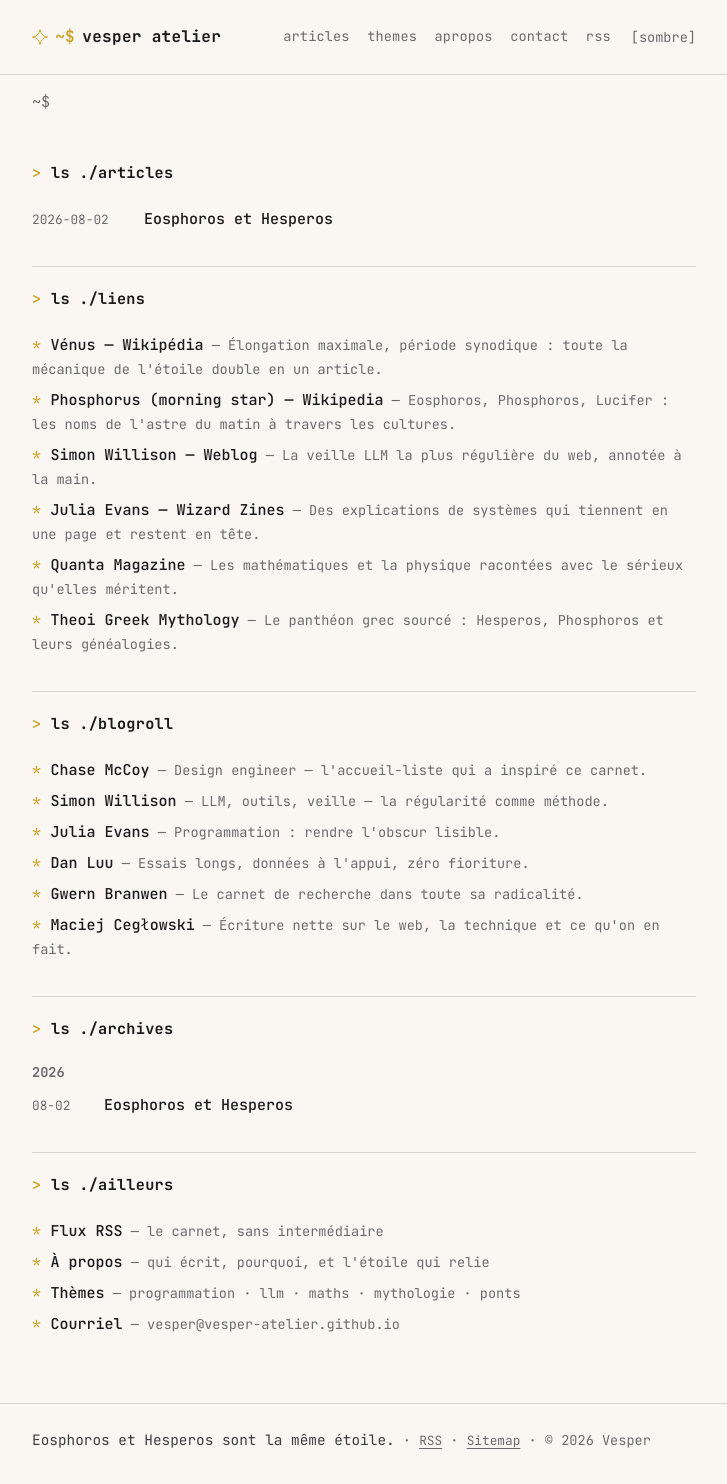
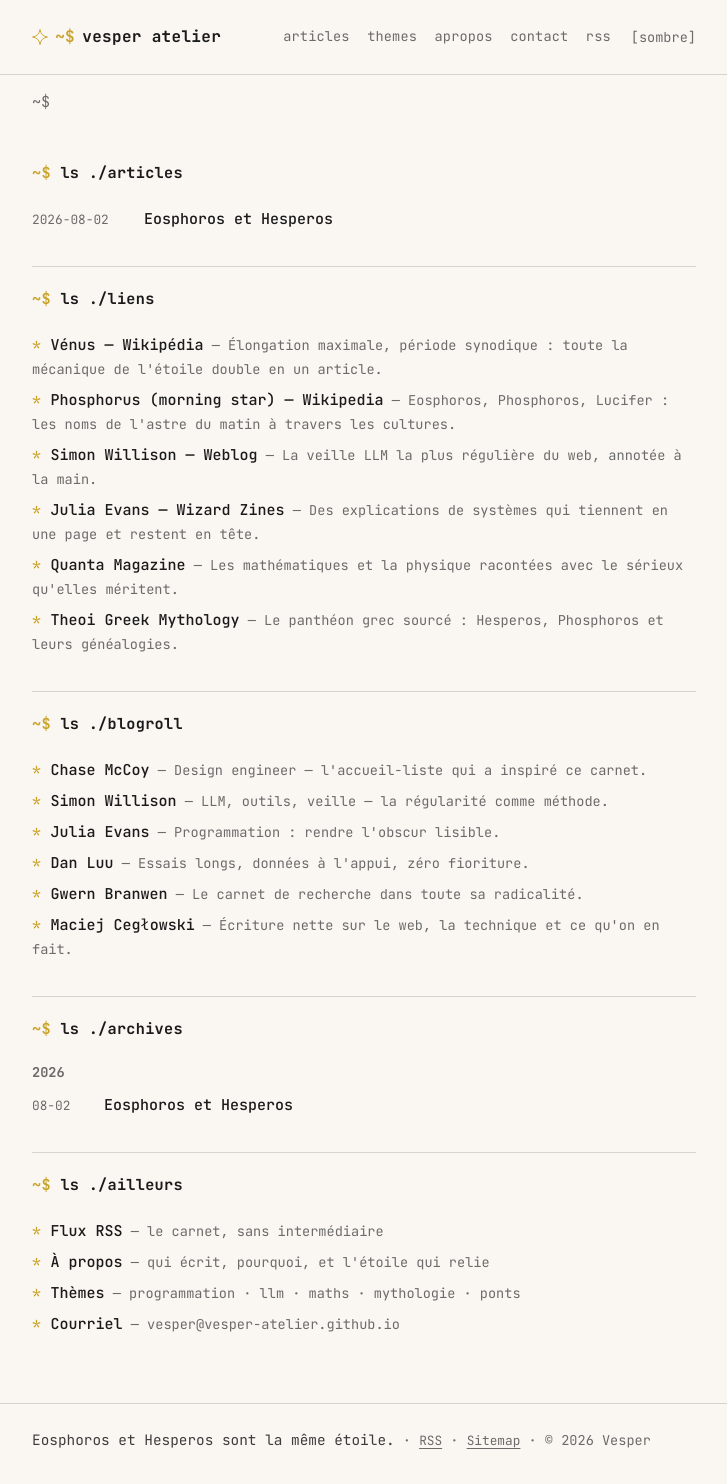
Before and after one commit to vesper-atelier/vesper-atelier.github.io, a Jekyll site: the page built from index.html, in a window 1280 px wide. Shown: the whole page, without its empty margins (276-1003 px from the left). Built offline with Jekyll 4.4.1, drawn with Linux system fonts in a browser that asks for light colours.

Commit message:
Uniformise les titres de sections en ~$ ls ./... (mono partout)

```diff
--- a/_layouts/theme.html
+++ b/_layouts/theme.html
@@ -26,7 +26,7 @@ layout: default
   {% endif %}
 
   <section aria-label="Articles du thème {{ page.title }}" class="theme-articles">
-    <h2 class="tui-titre"><span class="tui-prompt-sous" aria-hidden="true">&gt;</span> Articles</h2>
+    <h2 class="tui-titre"><span class="tui-prompt-sous" aria-hidden="true">~$</span> ls ./articles</h2>
     {% include post-list.html posts=articles %}
   </section>
 </article>
--- a/index.html
+++ b/index.html
@@ -19,7 +19,7 @@ description: Carnet de recherche — programmation, LLM, mathématiques, mytholo
   <!-- ── Derniers articles : tri par date, une ligne par article ── -->
   <section class="tui-section" aria-labelledby="section-articles">
     <h2 class="tui-titre" id="section-articles">
-      <span class="tui-prompt-sous" aria-hidden="true">&gt;</span> ls ./articles
+      <span class="tui-prompt-sous" aria-hidden="true">~$</span> ls ./articles
     </h2>
     {% if site.posts.size > 0 %}
     <ul class="tui-liste">
@@ -38,7 +38,7 @@ description: Carnet de recherche — programmation, LLM, mathématiques, mytholo
   <!-- ── Linked list : carnet de veille (lien + une ligne de commentaire) ── -->
   <section class="tui-section" aria-labelledby="section-liens">
     <h2 class="tui-titre" id="section-liens">
-      <span class="tui-prompt-sous" aria-hidden="true">&gt;</span> ls ./liens
+      <span class="tui-prompt-sous" aria-hidden="true">~$</span> ls ./liens
     </h2>
     <ul class="tui-liste">
       {% for lien in site.data.liens %}
@@ -52,7 +52,7 @@ description: Carnet de recherche — programmation, LLM, mathématiques, mytholo
   <!-- ── Blogroll : le web comme réseau de connaissances ── -->
   <section class="tui-section" aria-labelledby="section-blogroll">
     <h2 class="tui-titre" id="section-blogroll">
-      <span class="tui-prompt-sous" aria-hidden="true">&gt;</span> ls ./blogroll
+      <span class="tui-prompt-sous" aria-hidden="true">~$</span> ls ./blogroll
     </h2>
     <ul class="tui-liste">
       {% for blog in site.data.blogroll %}
@@ -66,7 +66,7 @@ description: Carnet de recherche — programmation, LLM, mathématiques, mytholo
   <!-- ── Archives par année : la profondeur du temps ── -->
   <section class="tui-section" aria-labelledby="section-archives">
     <h2 class="tui-titre" id="section-archives">
-      <span class="tui-prompt-sous" aria-hidden="true">&gt;</span> ls ./archives
+      <span class="tui-prompt-sous" aria-hidden="true">~$</span> ls ./archives
     </h2>
     {% assign annees = site.posts | group_by_exp: "article", "article.date | date: '%Y'" %}
     {% if annees.size > 0 %}
@@ -89,7 +89,7 @@ description: Carnet de recherche — programmation, LLM, mathématiques, mytholo
   <!-- ── Ailleurs : réseaux, courriel, flux ── -->
   <section class="tui-section" aria-labelledby="section-ailleurs">
     <h2 class="tui-titre" id="section-ailleurs">
-      <span class="tui-prompt-sous" aria-hidden="true">&gt;</span> ls ./ailleurs
+      <span class="tui-prompt-sous" aria-hidden="true">~$</span> ls ./ailleurs
     </h2>
     <ul class="tui-liste">
       <li class="tui-ligne-veille">
```
